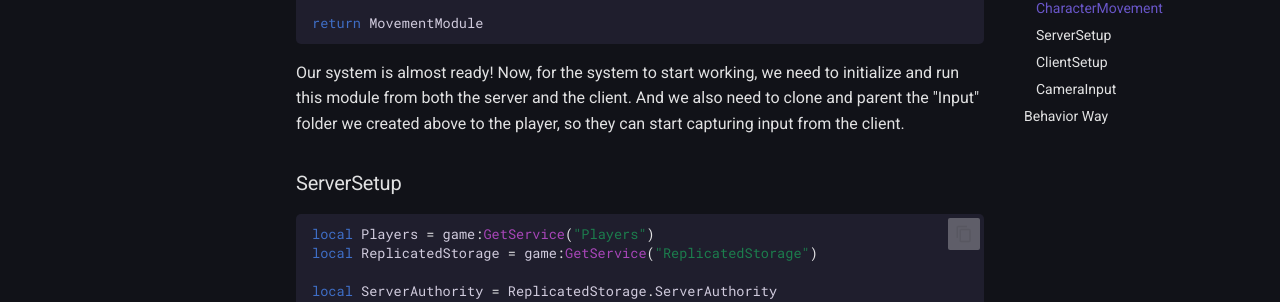
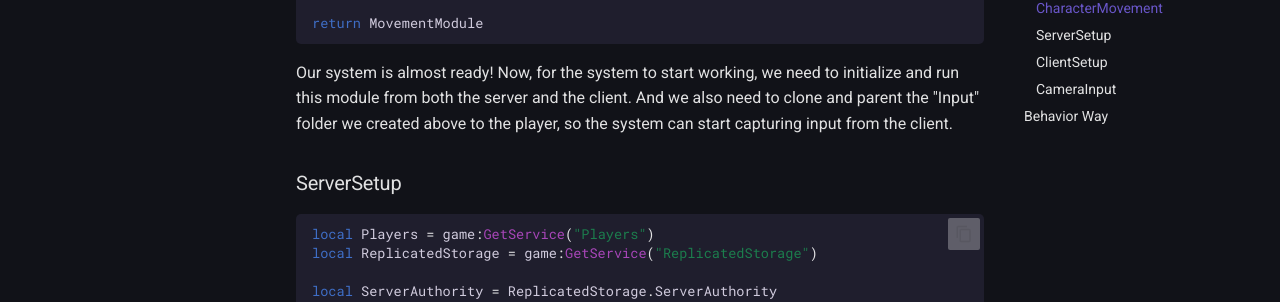
Before and after one commit to TenebrisNoctua/ServerAuthority, an MkDocs documentation site: the page built from docs/examples/character.md, in a window 1280 px wide and 900 px high, scrolled down 3623 px. Shown: the part 197-499 px from the top of the window. Built offline with MkDocs 1.6.1 and Material for MkDocs 9.7.7, drawn with Linux system fonts in a browser that asks for light colours.

Commit message:
Update the Documentation.

````diff
--- a/docs/examples/character.md
+++ b/docs/examples/character.md
@@ -143,7 +143,7 @@ end
 return MovementModule
 ```
 
-Our system is almost ready! Now, for the system to start working, we need to initialize and run this module from both the server and the client. And we also need to clone and parent the "Input" folder we created above to the player, so they can start capturing input from the client.
+Our system is almost ready! Now, for the system to start working, we need to initialize and run this module from both the server and the client. And we also need to clone and parent the "Input" folder we created above to the player, so the system can start capturing input from the client.
 
 ### ServerSetup
 
````
